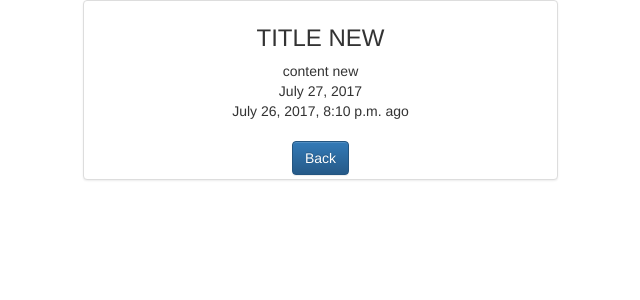
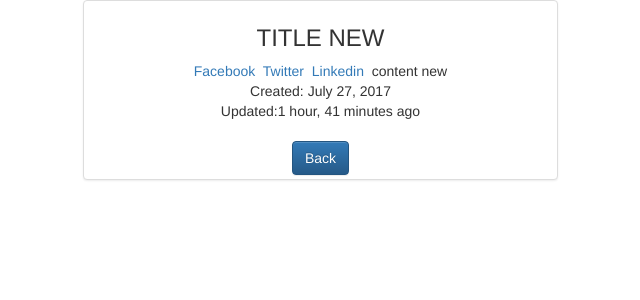
Before and after one commit to priyankkodesia/Blogger-v1.0, a Django app: page /posts/title/ in a window 1280 px wide. Shown: the top 300 px of the page, without its empty margins (272-912 px from the left). Run offline with Django 3.2, Linux system fonts and the light colour scheme; data comes from the database, SQL or seed files in the repository; some libraries are stand-ins or nearby versions.

Commit message:
added functions for social sharing

```diff
--- a/Posts/views.py
+++ b/Posts/views.py
@@ -1,5 +1,6 @@
 from django.shortcuts import render, redirect
 from .forms import PostForm
+from urllib.parse import quote_plus
 from django.core.urlresolvers import reverse
 from .models import PostModel
 from django.http.response import HttpResponseRedirect
@@ -35,7 +36,8 @@ def listView(request):
 
 def detailView(request,slug=None):
     queryset=PostModel.objects.get(slug=slug)
-    context={'object':queryset}
+    share_string=quote_plus(queryset.content)
+    context={'object':queryset,'share_string':share_string}
     return render(request,'post_detail.html',context)
 
 def deleteView(request,pk=None):
--- a/templates/index.html
+++ b/templates/index.html
@@ -13,8 +13,8 @@
 			<img src="{{ obj.image.url  }}" style="width:150px;height:150px">
 			{% endif %}
 			{{ obj.content }}<br>
-			{{ obj.timestamp }}<br>
-			{{ obj.updated|timesince }} ago <br><br>
+			Created: {{ obj.timestamp }}<br>
+			Updated:{{ obj.updated|timesince }} ago <br><br>
 			<a href="{{ obj.get_absolute_url }}"><button class="btn btn-primary"  href="{{ obj.get_absolute_url }}">View</button></a>
 
 		<br></div></br>
--- a/templates/post_detail.html
+++ b/templates/post_detail.html
@@ -6,9 +6,12 @@
 			{% if object.image %}
 			<img src="{{ object.image.url  }}" style="width:150px;height:150px">
 			{% endif %}
+			<a href="https://www.facebook.com/sharer/sharer.php?u={{ request.build_absolute_uri }}">Facebook</a>&nbsp;
+			<a href="https://twitter.com/home?status={{ share_string }}%20{{ object.content }}">Twitter</a>&nbsp;
+			<a href="https://www.linkedin.com/shareArticle?mini=true&url=http://swiftforentrepreneurs.com/&title={{ object.title }}&source={{ request.build_absolute_uri }}">Linkedin</a>&nbsp;
 			{{ object.content }}<br>
-			{{ object.timestamp }}<br>
-			{{ object.updated }} ago <br><br>
+			Created: {{ object.timestamp }}<br>
+			Updated:{{ object.updated|timesince }} ago <br><br>
 			<a href="{% url 'Posts:list' %}"><button class="btn btn-primary">Back</button></a>
 
 
```
